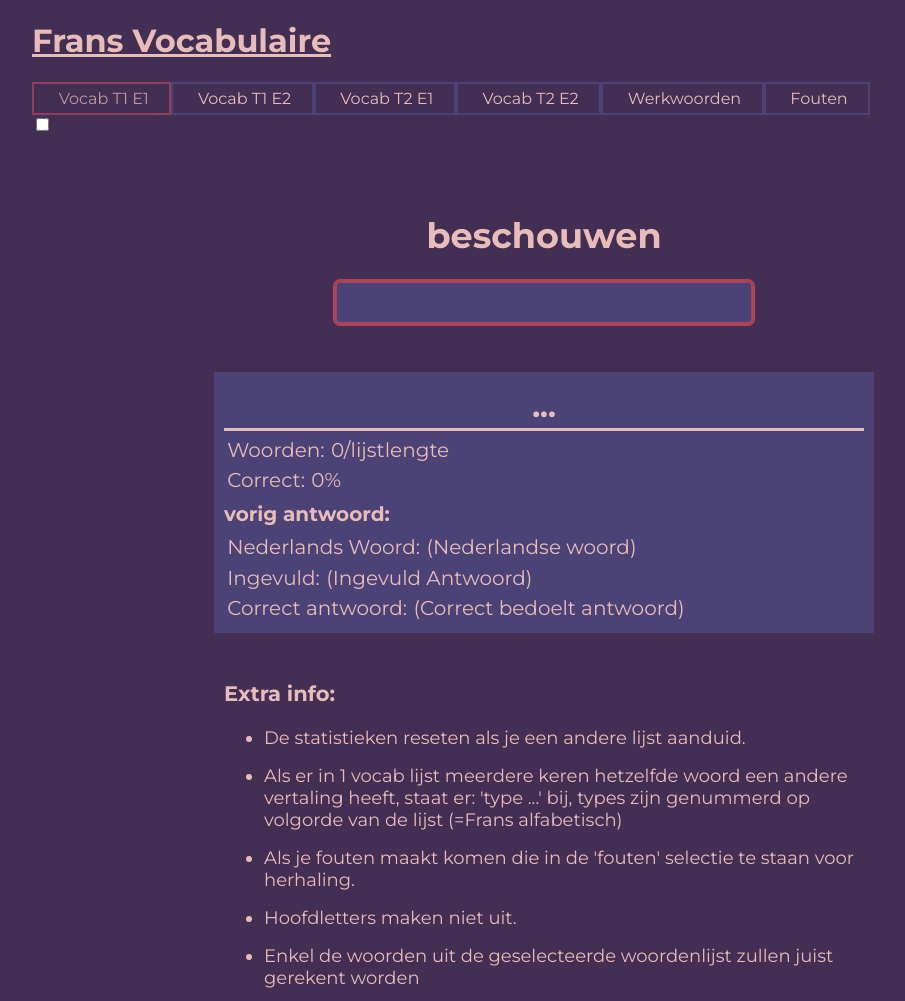
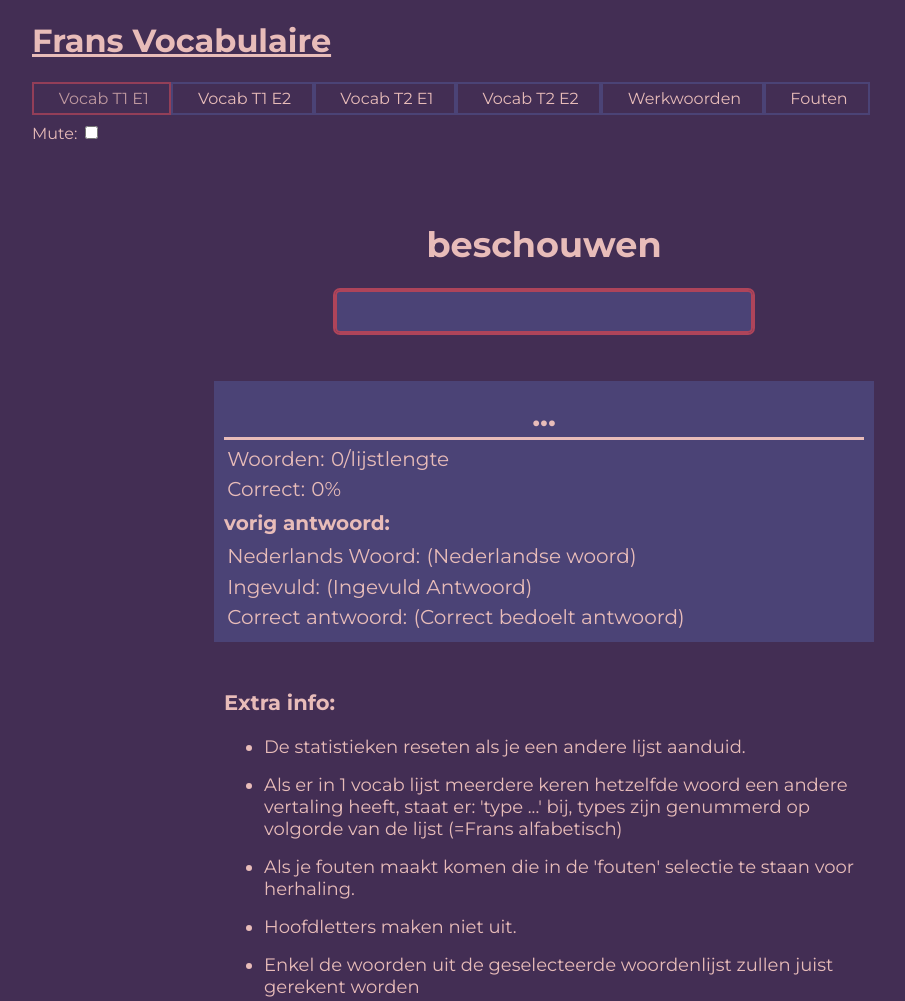
Before and after one commit to FalcoJacobs/ferdinanddecember, a plain HTML site: page index.html in a window 1280 px wide. Shown: the whole page, without its empty margins (96-1001 px from the left). Drawn offline with Linux system fonts and the light colour scheme; a web font is replaced by a local one.

Commit message:
Update styles.css
MuteKnop stijl toegevoegd

```diff
--- a/styles.css
+++ b/styles.css
@@ -43,6 +43,14 @@ div {
   border: 2px solid #AE445A;
   padding: 0.5% 2%;
   opacity: 0.75;
+}
+
+.muteKnop {
+  margin-top: 1vh;
+  font-size: 16px;
+}
+.muteKnop input[type=checkbox] {
+  accent-color: #AE445A;
 }
 
 .test {
```
